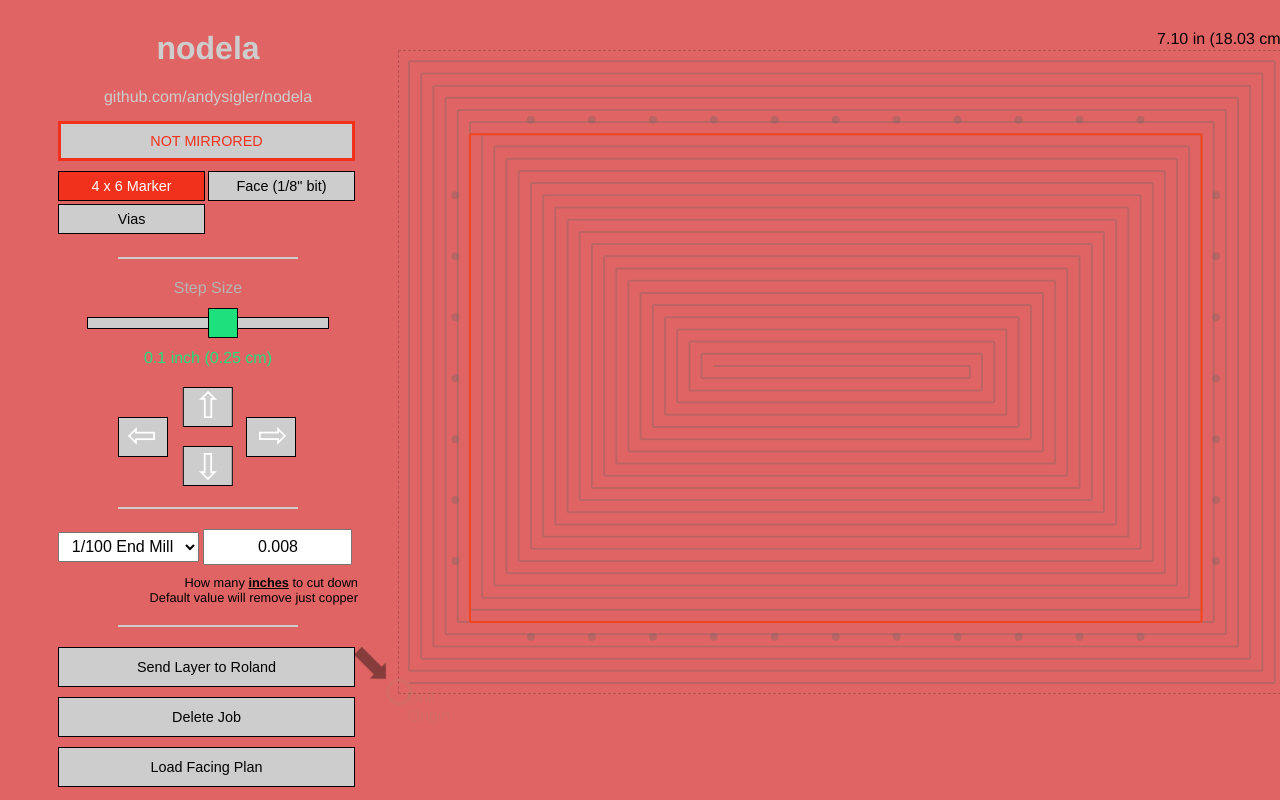
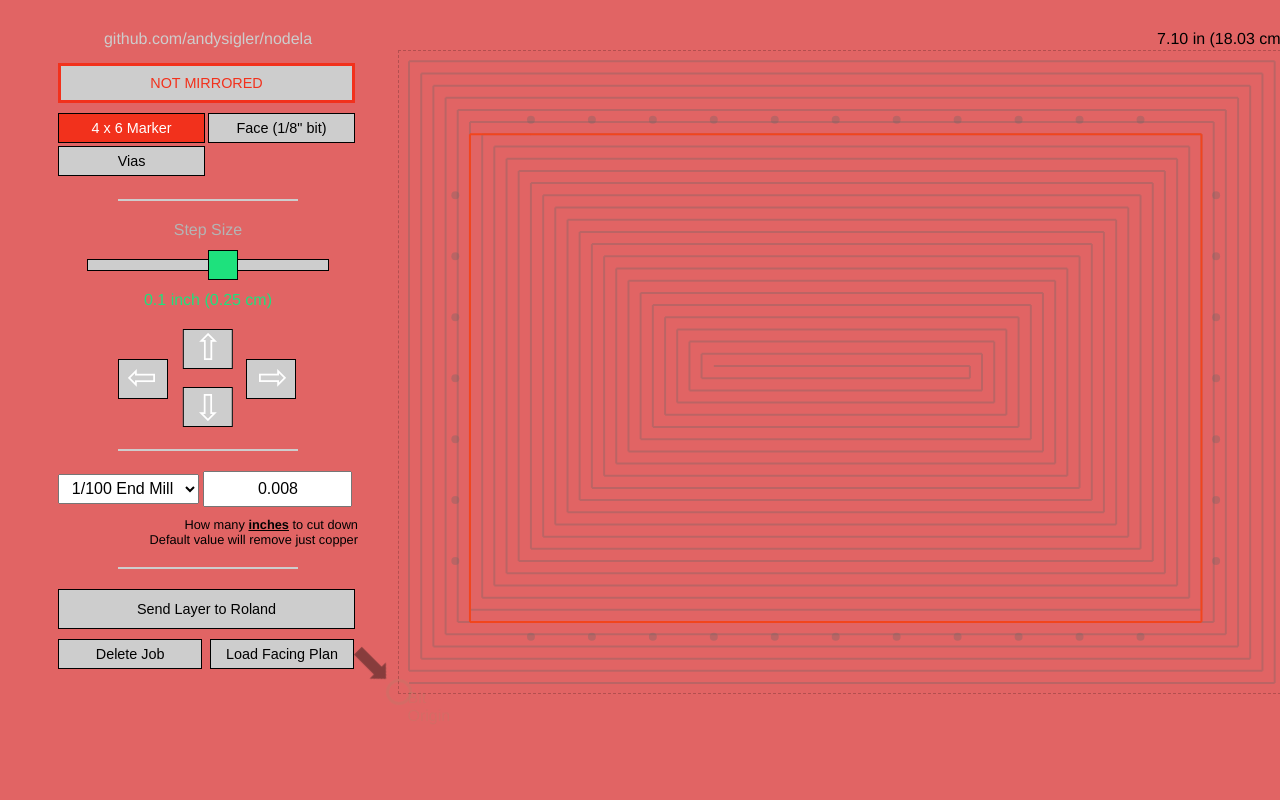
Before and after one commit to andySigler/nodela, a website: page www/index.html in a window 1280 px wide. Both pictures are taken after a click on the button "Load Facing Plan". Shown: the top 800 px of the page. Drawn offline with Linux system fonts and the light colour scheme.

Commit message:
style changes

```diff
--- a/nodela.js
+++ b/nodela.js
@@ -21,8 +21,8 @@ var rolandPortName = 'com3';
 var sys = require('sys')
 var childProcess = require('child_process');
 
-var _test = false;
-var _windows = true;
+var _test = true;
+var _windows = false;
 
 ////////////////////////////////////////////
 ////////////////////////////////////////////
--- a/www/css/main.css
+++ b/www/css/main.css
@@ -295,6 +295,7 @@ button:focus{
 	width:49%;
 	position:relative;
 	display:inline-block;
+	vertical-align: top;
 	height:30px;
 }
 button{
@@ -325,6 +326,13 @@ button:hover{
 	width:99%;
 	color:black;
 	margin-bottom: 10px;
+}
+.mediumbutton{
+	width:48.1%;
+	position:relative;
+	display:inline-block;
+	vertical-align: top;
+	height:30px;
 }
 .top_layer {
 	border: 3px solid rgb(242,49,28);
--- a/www/index.html
+++ b/www/index.html
@@ -10,7 +10,6 @@
 		<div class="container" id="container">
 			<div class="buttons_container">
 
-				<h1 style="width:100%;text-align:center;color:rgb(205,205,205);margin-top:0px;">nodela</h1>
 				<div style="width:100%;text-align:center;color:rgb(205,205,205);margin-top:0px;">github.com/andysigler/nodela</div>
 
 				<button onclick="mirror()" id="mirror_button" class="bigbutton top_layer" style="display:none">TOP</button>
@@ -73,8 +72,8 @@
 				<div class="divider"></div>
 
 				<button onclick="printLayer()" id="print_button" class="bigbutton">Send Layer to Roland</button>
-				<button onclick="Roland_eraseMemory()" id="erase_button" class="bigbutton">Delete Job</button>
-				<button onclick="loadFacingPlan()" id="facing_button" class="bigbutton">Load Facing Plan</button>
+				<button onclick="Roland_eraseMemory()" id="erase_button" class="mediumbutton">Delete Job</button>
+				<button onclick="loadFacingPlan()" id="facing_button" class="mediumbutton">Load Facing Plan</button>
 
 			</div>
 
@@ -91,7 +90,7 @@
 				<div class="originCircle" id="originCircle"></div>
 				<img class="originArrow" id="originArrow" src="./arrow.png">
 
-				<div class="origin_warning" id="origin_warning">Drill Origin</div>
+				<div class="origin_warning" id="origin_warning">Bit Origin</div>
 			</div>
 
 			<div id="eraseBox">
```
